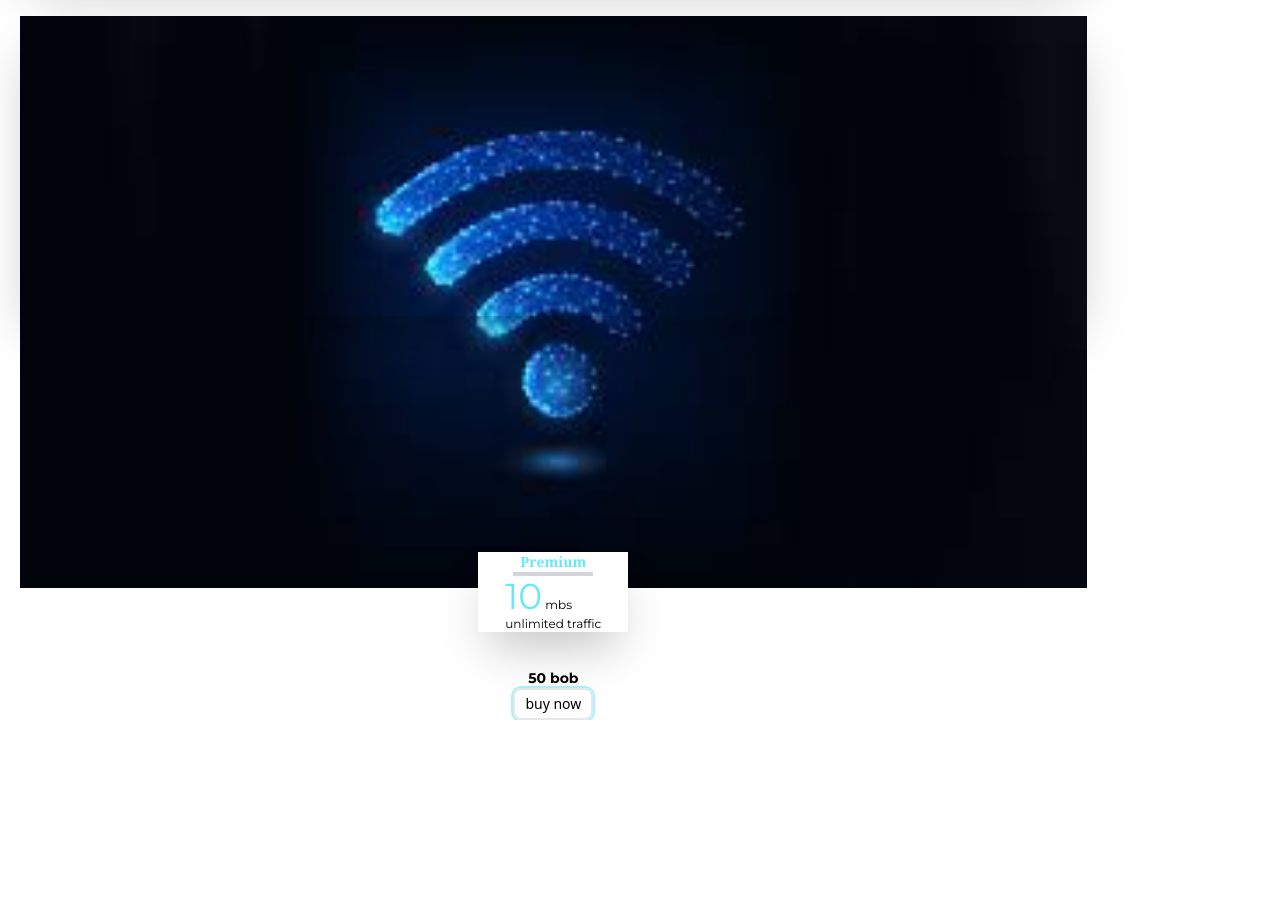
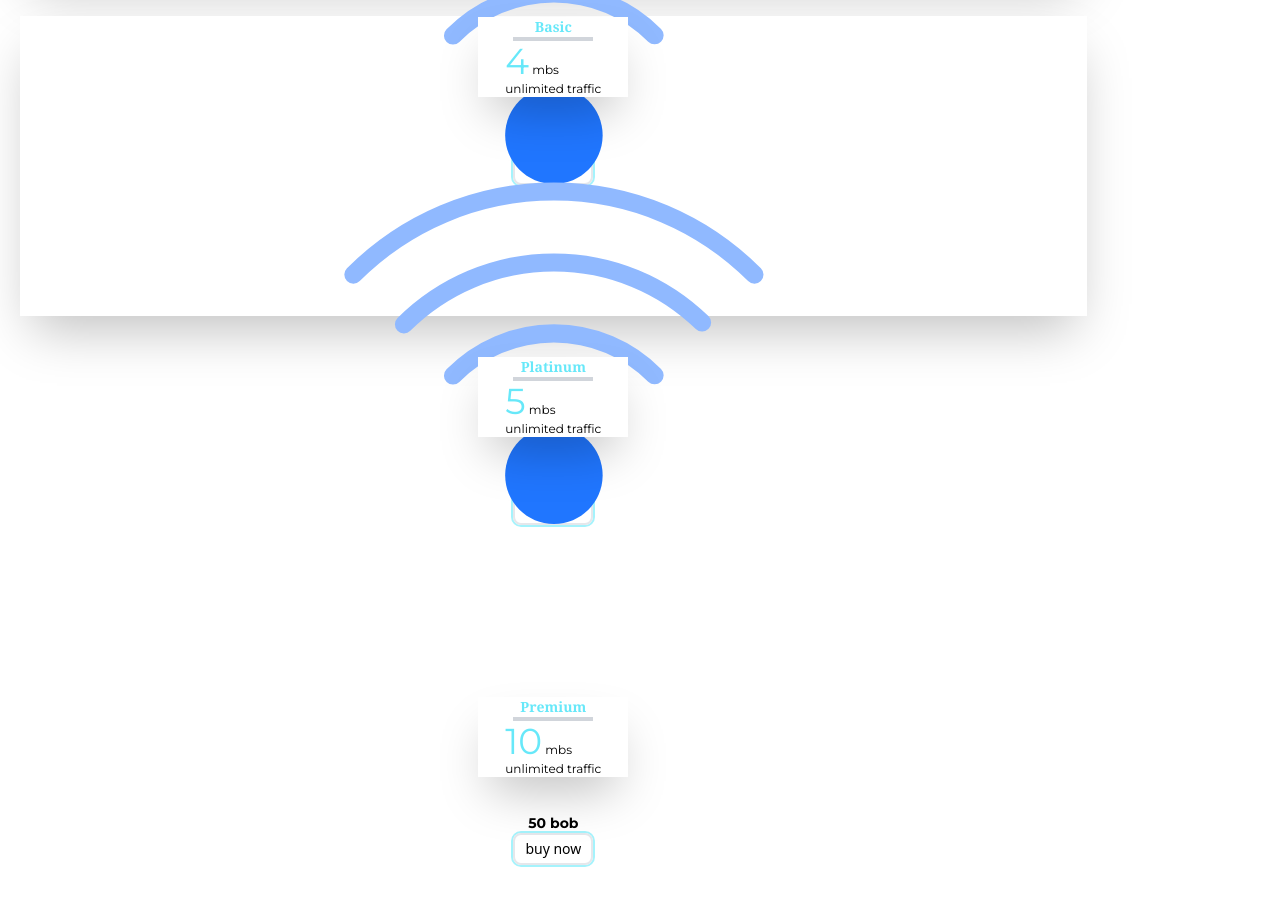
Before and after one commit to malcomowilla/captive-portal, a React (Vite) app: page / in a window 1280 px wide. Shown: the part 1380-2286 px from the top of the page. Before the commit the page ends 2100 px from the top, so only its background shows below. Built offline with nearby package versions, Linux system fonts and the light colour scheme; what @shrutibalasa/tailwind-grid-auto-fit would draw is missing.

Commit message:
troubleshooting ressponsiveness

```diff
--- a/src/App.jsx
+++ b/src/App.jsx
@@ -39,7 +39,7 @@ if (res.status === 200) {
 }
 useEffect(()=> {
 
-}, [amount], [phoneNumber] [form])
+}, [amount], [phoneNumber])
 
 
 
--- a/src/components/Form.jsx
+++ b/src/components/Form.jsx
@@ -1,17 +1,21 @@
+
+
+
+
 
 const Form = ({form, setForm, amount, setAmount , phoneNumber,  setPhoneNUmber, handleSubmit}) => {
 
   return (
 
 
-    <div className="w-[500px]  aspect-[10/5] m-auto relative max-sm:top-[200px]
+    <div className="w-[500px]  aspect-[10/5] m-auto relative max-sm:top-[200px] flex-1
      shadow-2xl items-center grid justify-center  bg-gray-400 max-sm:translate-x-[-15px]  rounded-2xl opacity-80">
         <p className="translate-x-[40px] font-montserrat tracking-widest">Pay with <span className="text-green-400 font-bold">Mpesa</span></p>
         <form className="flex flex-col  justify-center items-center " onSubmit={handleSubmit}>
 <label >Phone Number</label>
-<input type="text" className="border-2 w-fit rounded-2xl outline-none"   name="phone_number" value={phoneNumber} onChange={(e)=> setPhoneNUmber(e.target.value)}/><br /><br />
+<input type="text" className="border-2 w-fit rounded-2xl outline-none"  required name="phone_number" value={phoneNumber} onChange={(e)=> setPhoneNUmber(e.target.value)}/><br /><br />
 <label >Amount</label>
-<input type="number" className="border-2 w-fit  rounded-2xl translate-y-[-5px] outline-none" value={amount} onChange={(e)=> setAmount(e.target.value)} />
+<input type="number" className="border-2 w-fit  rounded-2xl translate-y-[-5px] outline-none"  required value={amount} onChange={(e)=> setAmount(e.target.value)} />
 <button type="submit" className="border-4 ring-2 ring-green-600 w-fit text-xs bg-gray-200 rounded-2xl "  >Pay Now</button>
 <button className="" onClick={()=> setForm(!form)} >x</button>
         </form>
--- a/src/components/WifiPackageCards.jsx
+++ b/src/components/WifiPackageCards.jsx
@@ -3,7 +3,8 @@ import {wifiImage} from '../constants/image'
 
 import Form from './Form'
 
-
+import Lottie from "lottie-react"
+import wifi from '../assets/wifi.json'
 
 const WifiPackageCards = ({form, setForm, amount, setAmount , phoneNumber,  setPhoneNUmber, handleSubmit }) => {
 
@@ -29,21 +30,20 @@ const WifiPackageCards = ({form, setForm, amount, setAmount , phoneNumber,  setP
 
      <div className="shadow-2xl w-5/6 h-[300px] grid grid-auto-fit " >
 
-<img src={wifiImage} alt='networ-image' className=' object-contain max-sm:w-full ' />
+ <Lottie   animationData={wifi} className=' max-md:translate-y-[-50px]  translate-y-[-200px]   w-full  max-sm:translate-y-[-120px] ' />
 
-<div className='  max-sm:translate-y-[-50px]  shadow-2xl bg-white w-[150px] h-20 flex flex-col justify-center items-center relative z-40 bottom-9 m-auto '>
+<div className=' max-md:translate-y-[-150px]    xl:translate-y-[-350px] max-sm:translate-y-[-250px]   shadow-2xl bg-white w-[150px] h-20 flex flex-col justify-center items-center relative z-40 bottom-9 m-auto '>
 
-<h1 className='text-sm text-cyan-300 font-serif font-bold'>Basic</h1>
+<h1 className='text-sm text-cyan-300 font-serif font-bold '>Basic</h1>
 <hr className='border-2 w-20 mx-auto border-gray-300'/>
 <p className='text-xs font-montserrat'> <span className='text-4xl text-cyan-300'>4</span> mbs  <br />unlimited traffic</p>
 </div>
-<p className='  max-sm:translate-y-[-50px]  text-sm w-auto m-auto font-montserrat font-semibold hover:text-xl'>20 bob</p>
-<button className={` max-sm:translate-y-[-40px]   border-2 w-[80px] h-8 text-sm mx-auto rounded-lg ring-cyan-200 ring-2 hover:ring-black
+<p className='   max-md:translate-y-[-100px]  translate-y-[-350px] max-sm:translate-y-[-250px]  text-sm w-auto m-auto font-montserrat font-semibold hover:text-xl'>20 bob</p>
+<button className={` max-md:translate-y-[-170px]   translate-y-[-350px]  max-sm:translate-y-[-240px]   border-2 w-[80px] h-8 text-sm mx-auto rounded-lg ring-cyan-200 ring-2 hover:ring-black
 
 
 
 ` } onClick={handleForm}>buy now</button>
-
         </div>
 
 
@@ -57,27 +57,28 @@ const WifiPackageCards = ({form, setForm, amount, setAmount , phoneNumber,  setP
 
         <div className="shadow-2xl    w-5/6 h-[300px]" >
 
-        <img src={wifiImage} alt='networ-image' className='mix-blend-multiply object-contain max-sm:w-full' />
+        <Lottie   animationData={wifi} className=' max-md:translate-y-[-70px]     max-sm:translate-y-[-120px] translate-y-[-200px] w-full  max-sm:w-full ' />
 
-<div className=' max-sm:translate-y-[-50px]    shadow-2xl bg-white w-[150px] h-20 flex flex-col justify-center items-center relative z-40 bottom-9 m-auto '>
+<div className=' max-md:translate-y-[-180px]    translate-y-[-350px]  max-sm:translate-y-[-280px]    shadow-2xl bg-white w-[150px] h-20 flex flex-col justify-center items-center relative z-40 bottom-9 m-auto '>
 
 <h1 className='text-sm text-cyan-300 font-serif font-bold'>Platinum</h1>
 <hr className='border-2 w-20 mx-auto border-gray-300'/>
 <p className='text-xs font-montserrat'> <span className='text-4xl text-cyan-300'>5</span> mbs  <br />unlimited traffic</p>
+
 
 </div >
 
 
 <div className='w-full flex justify-center'>
 
-<p className='   max-sm:translate-y-[-50px]  text-sm w-auto  font-montserrat font-semibold hover:text-xl'>30 bob</p>
+<p className=' max-md:translate-y-[-110px]    translate-y-[-350px]  max-sm:translate-y-[-250px]  text-sm w-auto  font-montserrat font-semibold hover:text-xl'>30 bob</p>
 
 
 </div>
 
 <div className='w-full flex '>
 
-  <button className='  max-sm:translate-y-[-40px]   border-2 w-[80px] h-8 text-sm mx-auto rounded-lg ring-cyan-200 ring-2 hover:ring-black' onClick={handleForm}>buy now</button>
+  <button className='   max-md:translate-y-[-190px]    translate-y-[-350px]  max-sm:translate-y-[-240px]   border-2 w-[80px] h-8 text-sm mx-auto rounded-lg ring-cyan-200 ring-2 hover:ring-black' onClick={handleForm}>buy now</button>
 </div>
 
         </div>
@@ -92,9 +93,9 @@ const WifiPackageCards = ({form, setForm, amount, setAmount , phoneNumber,  setP
 
 
 
-        <img src={wifiImage} alt='networ-image' className='mix-blend-multiply object-contain max-sm: w-full' />
+        <Lottie   animationData={wifi} className='  max-md:translate-y-[-50px]     max-sm:translate-y-[-130px]   translate-y-[-200px] w-full  max-sm:w-full ' />
 
-<div className=' max-sm:translate-y-[-50px]   shadow-2xl bg-white w-[150px] h-20 flex flex-col justify-center items-center relative z-40 bottom-9 m-auto '>
+<div className='      max-md:translate-y-[-150px]     translate-y-[-350px]     max-sm:translate-y-[-280px]   shadow-2xl bg-white w-[150px] h-20 flex flex-col justify-center items-center relative z-40 bottom-9 m-auto '>
 
 <h1 className='text-sm text-cyan-300 font-serif font-bold'>Premium</h1>
 <hr className='border-2 w-20 mx-auto border-gray-300'/>
@@ -103,12 +104,15 @@ const WifiPackageCards = ({form, setForm, amount, setAmount , phoneNumber,  setP
 
 <div className='w-full flex justify-center'>
 
-<p className=' max-sm:translate-y-[-50px] text-sm w-auto  font-montserrat font-semibold hover:text-xl'>50 bob</p>
+<p className='max-md:translate-y-[-100px]  translate-y-[-350px] max-sm:translate-y-[-250px] text-sm w-auto  font-montserrat font-semibold hover:text-xl'>50 bob</p>
 
 
 </div>
 <div className='w-full flex '>
-  <button className=' max-sm:translate-y-[-40px]  border-2 w-[80px] h-8 text-sm mx-auto rounded-lg ring-cyan-200 ring-2 hover:ring-black'  onClick={handleForm}>buy now</button>
+  <button className=' max-md:translate-y-[-170px] translate-y-[-350px] max-sm:translate-y-[-240px]
+    border-2 w-[80px] h-8 text-sm mx-auto
+     rounded-lg ring-cyan-200 ring-2 hover:ring-black'
+      onClick={handleForm}>buy now</button>
 </div>
 
 
@@ -126,8 +130,9 @@ const WifiPackageCards = ({form, setForm, amount, setAmount , phoneNumber,  setP
 
 {form && (
         <>
-          <div className="fixed translate-x-[-15px] max-sm:absolute max-sm:h-screen  inset-0 h-screen bg-black bg-opacity-50 backdrop-blur-lg z-50 grid grid-auto-fit w-screen" ></div>
-          <section className="absolute w-screen grid grid-auto-fit  top-1/2 left-1/2 transform -translate-x-1/2 -translate-y-1/2 z-50">
+          <div className="fixed translate-x-[-15px] max-sm:absolute max-sm:h-screen   inset-0 h-screen bg-black bg-opacity-50 backdrop-blur-lg z-50
+           w-screen" ></div>
+          <section className="absolute w-screen max-sm:flex  top-1/2 left-1/2 transform -translate-x-1/2 -translate-y-1/2 z-50 ">
             <Form form={form} setForm={setForm}   amount={amount} setAmount={setAmount}  phoneNumber={phoneNumber}
              setPhoneNUmber={setPhoneNUmber} handleSubmit={handleSubmit} />
           </section>
```
Also changed, not shown: src/assets/wifi.json (added, +1 -0 lines).
